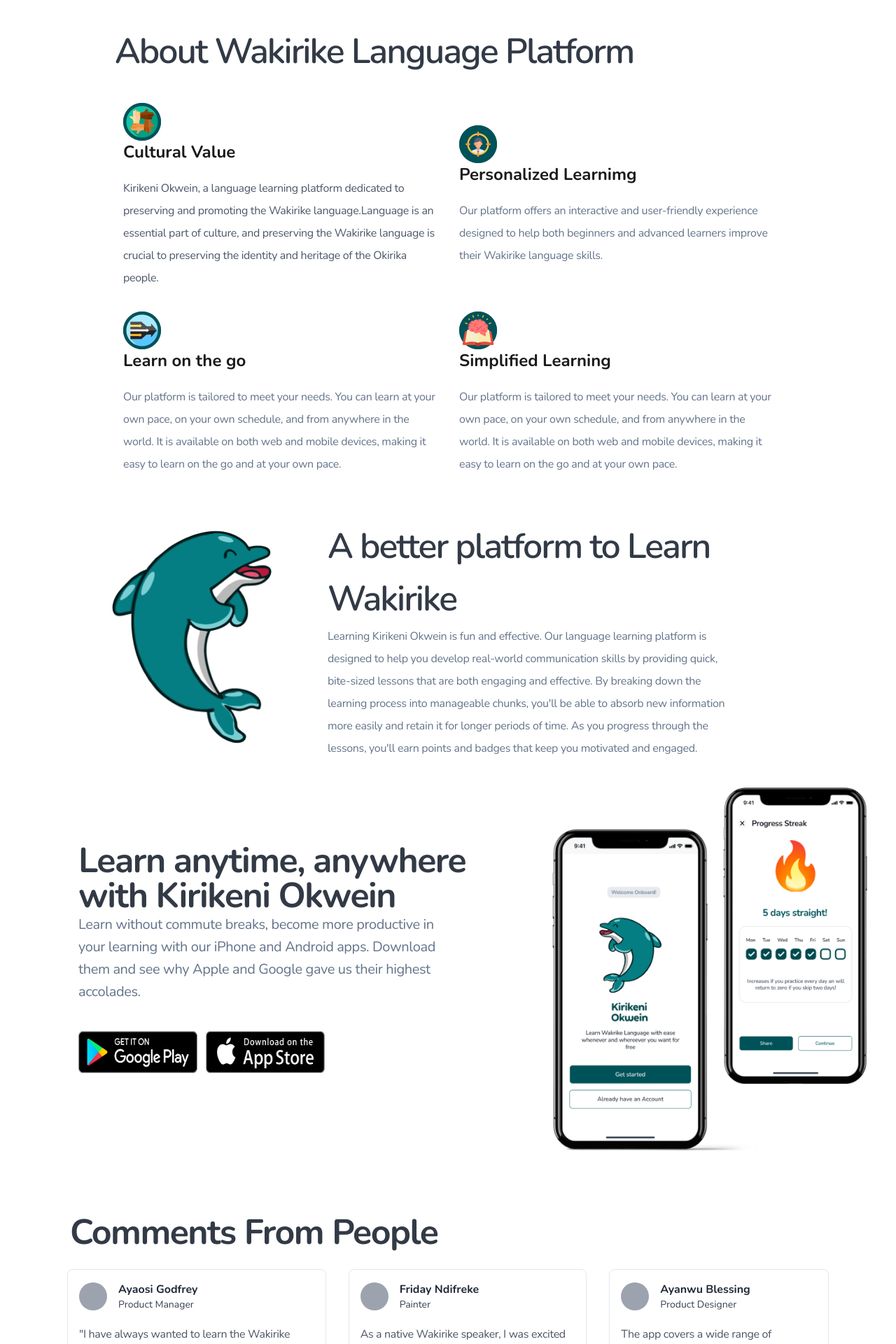
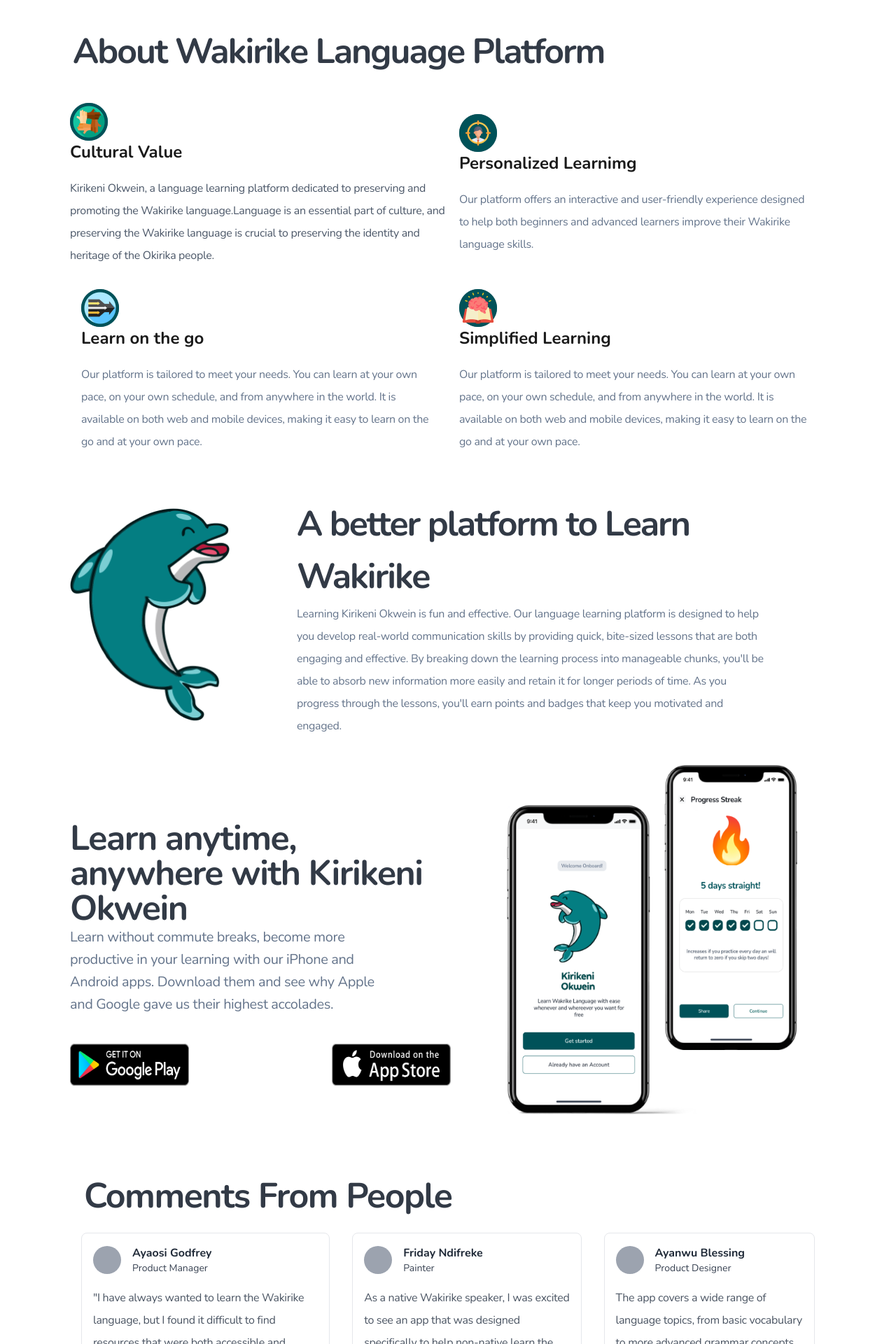
Before and after one commit to HelixgadeTechnologies/Kirikeni-Okwein-Landing-Page, a Next.js app: page / in a window 1280 px wide. Shown: the part 800-2720 px from the top of the page at 70% size. Built offline with nearby package versions, Linux system fonts and the light colour scheme.

Commit message:
Applied review

```diff
--- a/src/components/footer.js
+++ b/src/components/footer.js
@@ -92,7 +92,7 @@ const Footer = () => {
                   <b className="pb-10">Okwein</b>
               </a>
               </div>
-              <div className="flex md:flex-col md:space-x-0 md:space-y-5 space-x-5">
+              <div className="flex md:flex-col md:space-x-0 md:space-y-5 space-x-5 justify-between">
            <Image
              src={playstore}
            alt="Apple Store"
@@ -106,7 +106,7 @@ const Footer = () => {
           />
         </div>
         </div>
-        <div className="flex md:space-x-[180px] space-x-[25px] px-5 md:px-0 py-10 md:py-0 flex-row">
+        <div className="flex justify-between md:space-x-[180px] space-x-[25px] px-5 md:px-0 py-10 md:py-0 flex-row">
             <div>
               <h4 className="font-bold md:text-[25px]  mb-5">About us</h4>
               <ul className="flex flex-col md:space-y-5 space-y-3">
--- a/src/pages/index.js
+++ b/src/pages/index.js
@@ -34,7 +34,7 @@ export default function Home() {
     <>
       <NavBar />
       <header className="md:h-[85vh] md:py-10 md:px-28 px-6 bg-[#003338] flex md:flex-row flex-col-reverse ">
-        <div className="md:w-[40vw] ">
+        <div className="md:w-[40vw] flex justify-center">
           {" "}
           <Image src={mockupheader} alt="fish icon" className="w-[350px] h-[490px]" />
         </div>
@@ -64,12 +64,13 @@ export default function Home() {
           </div>
         </div>
       </header>
-      <div className="md:px-40 md:py-10 bg-white pt-20  px-2">
-        <h1 className="text-[#323A46] md:text-[50px] text-[30px] px-10 md:px-1 tracking-[-0.04em] font-semibold md:text-left text-center">
+      <div className="md:px-[100px] px-[20px] bg-white">
+        <div className="md:py-10 bg-white pt-20 ">
+          <h1 className="text-[#323A46] md:text-[50px] text-[30px]  md:px-1 tracking-[-0.04em] font-bold md:text-left text-center">
             About Wakirike Language Platform
           </h1>
           <div className="flex flex-wrap md:flex-row items-center justify-center flex-col pt-5">
-          <div className="md:w-1/2 w-[90vw] p-4 flex items-center justify-center flex-col space-y-5 md:block">
+            <div className="md:w-1/2 w-[90vw] py-4 flex items-center justify-center flex-col space-y-5 md:block">
               <div className="w-fit h-fit bg-gray-500 rounded-full "><Image src={icon1} alt="icon1"/></div>
               <b className="text-[#1A1A1A] text-2xl">Cultural Value</b>
               <p className="text-[#4B5768] leading-[32px] tracking-[-0.02em] text-center md:text-left">
@@ -103,12 +104,12 @@ export default function Home() {
             </div>
           </div>
         </div>
-      <div className="md:px-10 md:py-0 bg-white flex flex-col md:flex-row md:px-40 py-10 items-center justify-center">
+        <div className="md:py-0 bg-white flex flex-col md:flex-row  py-10 items-center justify-center">
           <div className="md:w-[30%]">
             <Image src={Fish} alt="fish icon" className="w-[136.06px] h-[182px] md:w-[228px] md:h-[304.76px]"/>
           </div>
-        <div className="md:w-[70%] md:pr-20 px-5 pt-2">
-          <h1 className="text-[#323A46] md:text-[50px] text-[30px] text-center md:text-left tracking-[-0.04em] font-semibold">
+          <div className="md:w-[70%] md:pr-20 pt-2">
+            <h1 className="text-[#323A46] md:text-[50px] text-[30px] text-center md:text-left tracking-[-0.04em] font-bold">
               A better platform to Learn Wakirike
             </h1>
             <p className="leading-[32px] tracking-[-0.02em] text-[#64748B] text-center md:text-left">
@@ -123,7 +124,7 @@ export default function Home() {
             </p>
           </div>
         </div>
-      <div className="px-5 py-10 bg-white flex md:flex-row flex-col md:pl-28 md:py-10 md:pr-10">
+        <div className="py-10 bg-white flex md:flex-row flex-col  md:py-10 md:pr-10">
           <div className="md:w-[60%] md:pr-20">
             <h1 className="text-[#323A46] md:text-[50px] text-[30px] pt-0 md:pt-20  text-center md:text-left tracking-[-0.03em] leading-[50px] font-bold">
               Learn anytime, anywhere with Kirikeni Okwein
@@ -133,7 +134,7 @@ export default function Home() {
               learning with our iPhone and Android apps. Download them and see why
               Apple and Google gave us their highest accolades.
             </p>
-          <div className="flex items-center flex-cold space-x-3 pt-10">
+            <div className="flex items-center justify-between flex-cold space-x-3 pt-10">
 
                 <Image
                   src={playstore}
@@ -151,10 +152,10 @@ export default function Home() {
           </div>
 
           <div className="w-[40%] hidden md:block ">
-          <Image src={mockup2} alt="fish icon" className="md:w-[537.5px] md:h-[520.44px]"/>
+            <Image src={mockup2} alt="fish icon" className="md:w-[557.5px] md:h-[500.44px]"/>
           </div>
         </div>
-      <div className="md:px-20 md:py-10 bg-white  md:text-center md:text-left pt-10 ">
+        <div className=" md:py-10 bg-white  md:text-center md:text-left pt-10 ">
         <h1 className="text-[#323A46] md:text-[50px] text-[30px] md:pl-5  text-center md:text-left tracking-[-0.03em] leading-[72px] font-bold">Comments From People</h1>
           <div className="md:hidden block">
           <Swiper
@@ -264,12 +265,12 @@ export default function Home() {
 
           </div>
         </div>
-      <div className=" bg-white flex md:flex-row flex-col-reverse items-center justify-center md:px-40 px-1 py-5 pt-10 md:py-20">
+        <div className=" bg-white flex md:flex-row flex-col-reverse items-center justify-center  py-5 pt-10 md:py-20">
           <div className="md:w-[60%] md:pr-20">
-          <h1 className="  text-[#323A46] md:text-[50px] text-[30px]  text-center md:text-left tracking-[-0.04em] font-semibold px-5">
+            <h1 className="  text-[#323A46] md:text-[50px] text-[30px]  text-center md:text-left tracking-[-0.04em] font-bold px-5">
               Effective and Efficient courses.
             </h1>
-          <p className="text-[#64748B] leading-[32px] tracking-[-0.02em] px-5 text-center md:text-left">
+            <p className="text-[#64748B] leading-[32px] tracking-[-0.02em] pb-5 text-center md:text-left">
               Our courses is designed to be interactive, so you'll have plenty of
               opportunities to practice your new language skills with other
               learners and native speakers. With each lesson, you'll gain
@@ -284,6 +285,7 @@ export default function Home() {
             <Image src={Smile} alt="fish icon" />
           </div>
         </div>
+      </div>
       <Footer />
     </>
   );
```
Lines whose indentation alone changed are shown as unchanged.
